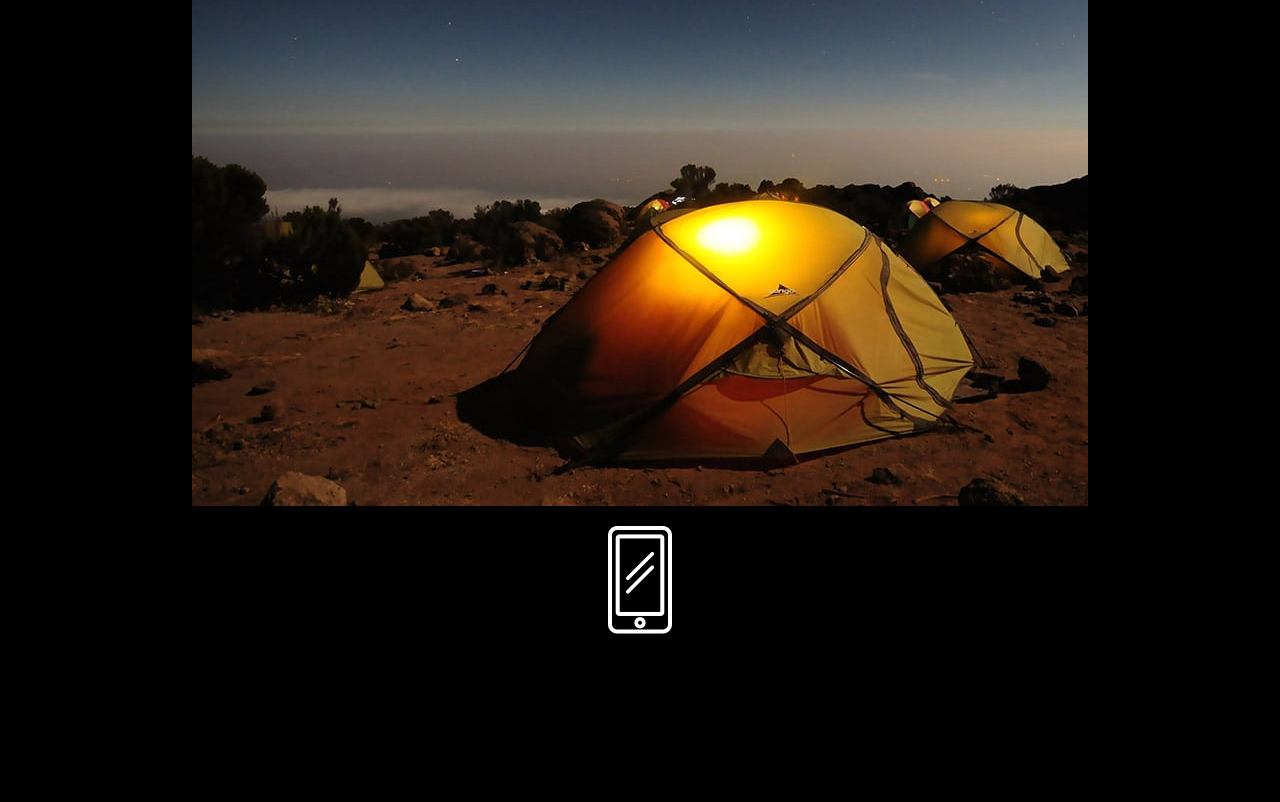
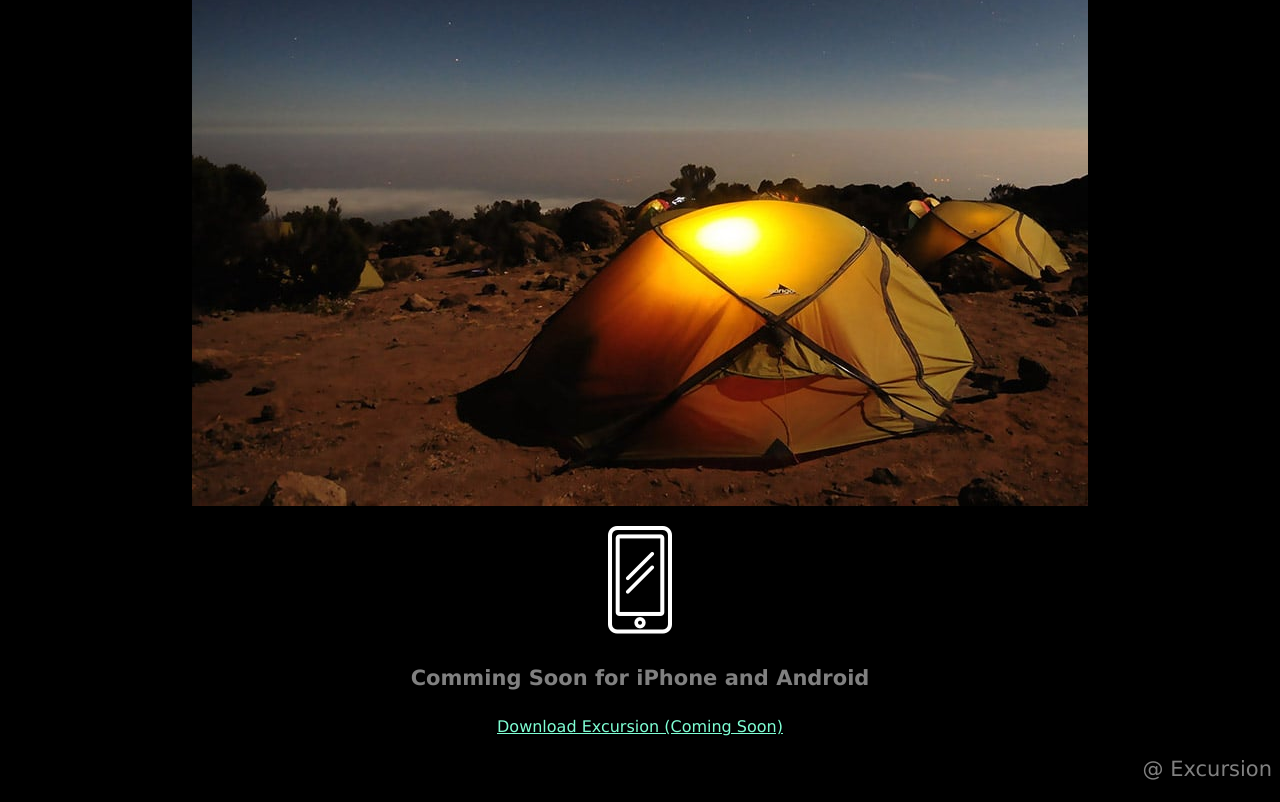
Before and after one commit to ygarnot/excursion, a plain HTML site: page index.html in a window 1280 px wide. Shown: the part 506-1308 px from the top of the page. Before the commit the page ends 1160 px from the top, so only its background shows below. Drawn offline with Linux system fonts and the light colour scheme.

Commit message:
final push

```diff
--- a/index.html
+++ b/index.html
@@ -19,5 +19,12 @@
 <h4 class="header--sub-header">Excursion remenbers places you like, and recommends new points of interests around you.</h4>
 <p><img src="resources/images/camp.jpg"></p>
 <p><img src="resources/images/phone.png"></p>
+
+<h4 class="header--sub-header">Comming Soon for iPhone and Android</h4>
+<p> <a class="link--cta" href="#">Download Excursion (Coming Soon)</a></p>
 </body>
+<footer>
+    <p class="footer-cta">@ Excursion</p>
+</footer>
+
 </html>
--- a/resources/css/style.css
+++ b/resources/css/style.css
@@ -29,3 +29,11 @@ body {
     font-size: 16px;
     color: aquamarine;
 }
+
+/* Footer */
+
+.footer-cta {
+    font-size: 21px;
+    text-align: right;
+    color: gray;
+}
```
